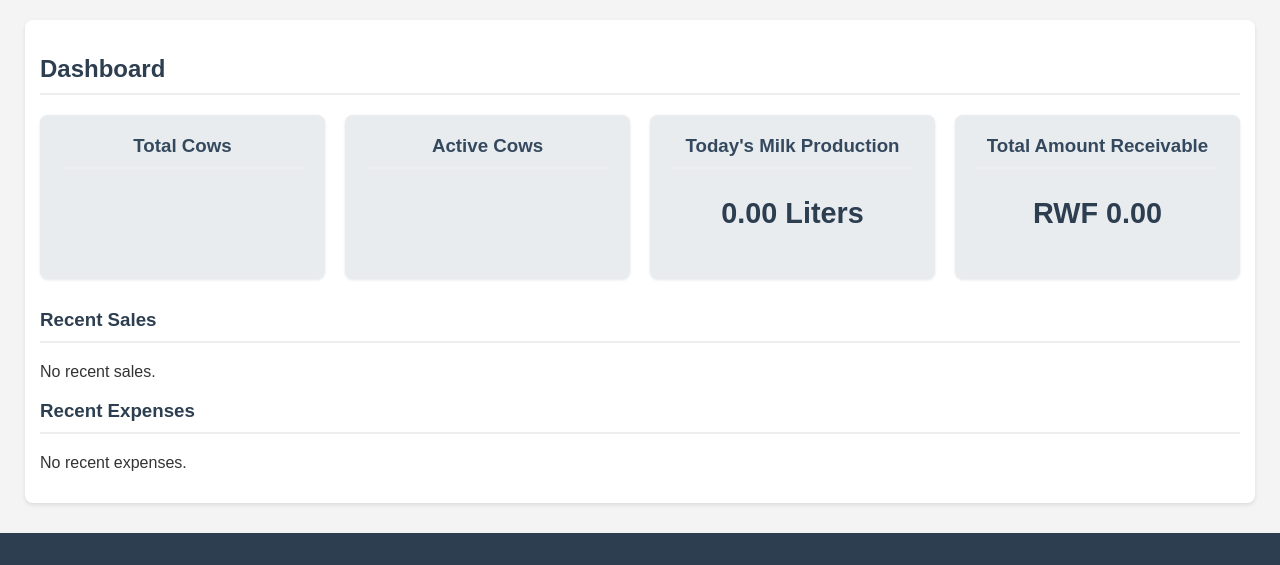
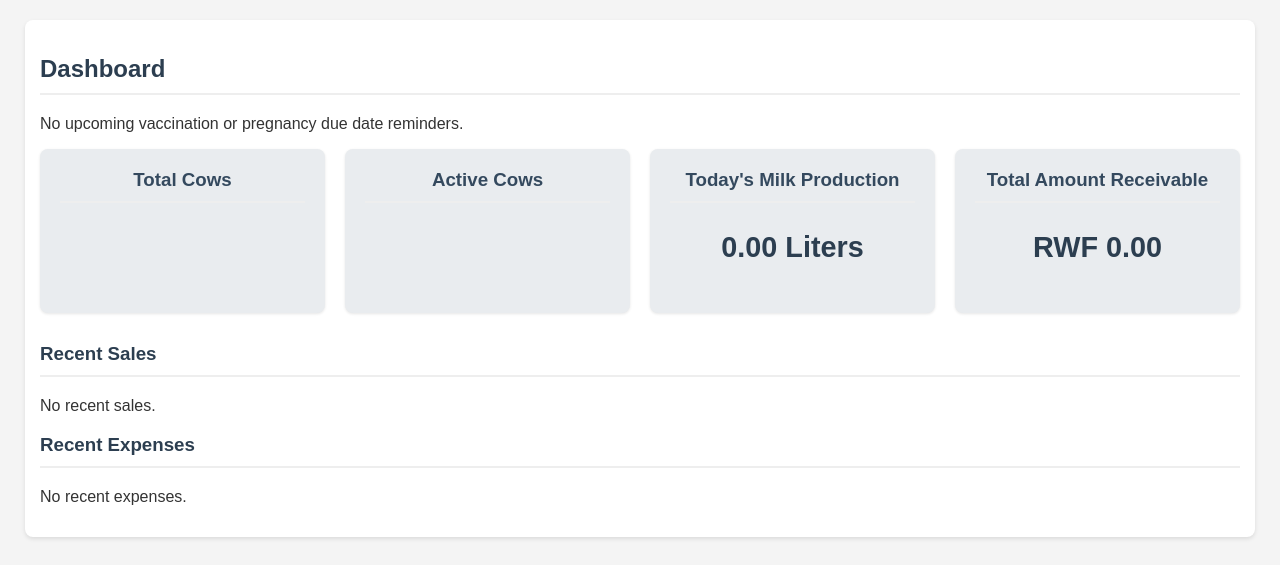
Before and after one commit to Amitath/Dairy-farm, a Python web app: template templates/index.html in a window 1280 px wide. Shown: the part 119-684 px from the top of the page. Run offline with Jinja, Linux system fonts and the light colour scheme; the template is opened without the code that fills it, so the values that code supplies are empty.

Commit message:
Update index.html

```diff
--- a/templates/index.html
+++ b/templates/index.html
@@ -4,43 +4,36 @@
 {% block content %}
 <h2>Dashboard</h2>
 
-<!-- REMINDERS SECTION -->
-{% if upcoming_calving_reminders or upcoming_vaccination_reminders %}
-    <div class="reminders-section">
-        <h3>Upcoming Reminders</h3>
-        <div class="reminders-grid">
-            {% if upcoming_calving_reminders %}
-                <div class="card reminder-card urgent">
-                    <h4>Upcoming Calving Dates</h4>
+<!-- NEW: Reminder Alerts Section -->
+<div class="alerts-section">
+    {% if upcoming_vaccinations %}
+        <div class="alert warning">
+            <h3>Upcoming Vaccinations (Next 30 Days)</h3>
             <ul>
-                        {% for cow in upcoming_calving_reminders %}
-                            <li>
-                                <strong>{{ cow.name }} ({{ cow.cow_id }})</strong> due on
-                                {{ cow.expected_calving_date.strftime('%Y-%m-%d') }}
-                            </li>
+                {% for vac in upcoming_vaccinations %}
+                    <li>{{ vac.cow.name }} ({{ vac.cow.cow_id }}): {{ vac.vaccine_name }} due by {{ vac.next_due_date.strftime('%Y-%m-%d') }}</li>
                 {% endfor %}
             </ul>
         </div>
     {% endif %}
 
-            {% if upcoming_vaccination_reminders %}
-                <div class="card reminder-card warning">
-                    <h4>Upcoming / Overdue Vaccinations</h4>
+    {% if pregnant_cow_reminders %}
+        <div class="alert danger">
+            <h3>Pregnant Cow Due Date Reminders (Next 4 Days)</h3>
             <ul>
-                        {% for vac in upcoming_vaccination_reminders %}
-                            <li class="{% if vac.next_due_date < today %}overdue{% endif %}">
-                                <strong>{{ vac.cow.name }} ({{ vac.cow.cow_id }})</strong> needs
-                                {{ vac.vaccine_name }} by {{ vac.next_due_date.strftime('%Y-%m-%d') }}
-                                {% if vac.next_due_date < today %} (OVERDUE){% endif %}
-                            </li>
+                {% for cow in pregnant_cow_reminders %}
+                    <li>{{ cow.name }} ({{ cow.cow_id }}): Due on {{ cow.pregnancy_due_date.strftime('%Y-%m-%d') }}</li>
                 {% endfor %}
             </ul>
         </div>
     {% endif %}
-        </div>
+
+    {% if not upcoming_vaccinations and not pregnant_cow_reminders %}
+        <div class="alert info">
+            <p>No upcoming vaccination or pregnancy due date reminders.</p>
         </div>
     {% endif %}
-<!-- END REMINDERS SECTION -->
+</div>
 
 
 <div class="dashboard-grid">
@@ -64,7 +57,6 @@
 
 <h3>Recent Sales</h3>
 {% if recent_sales %}
-    <div class="table-responsive">
     <table>
         <thead>
             <tr>
@@ -85,14 +77,12 @@
             {% endfor %}
         </tbody>
     </table>
-    </div>
 {% else %}
     <p>No recent sales.</p>
 {% endif %}
 
 <h3>Recent Expenses</h3>
 {% if recent_expenses %}
-    <div class="table-responsive">
     <table>
         <thead>
             <tr>
@@ -113,7 +103,6 @@
             {% endfor %}
         </tbody>
     </table>
-    </div>
 {% else %}
     <p>No recent expenses.</p>
 {% endif %}
```
Lines whose indentation alone changed are shown as unchanged.
